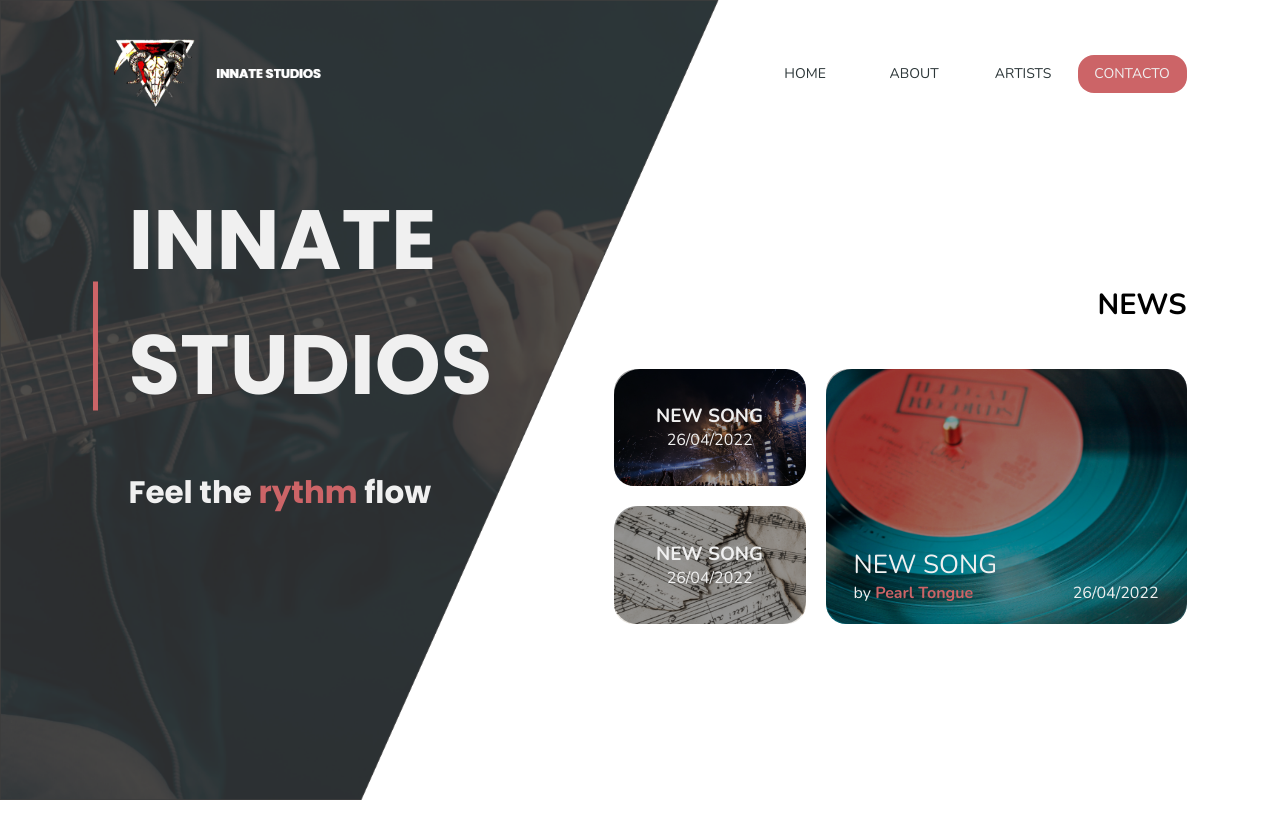
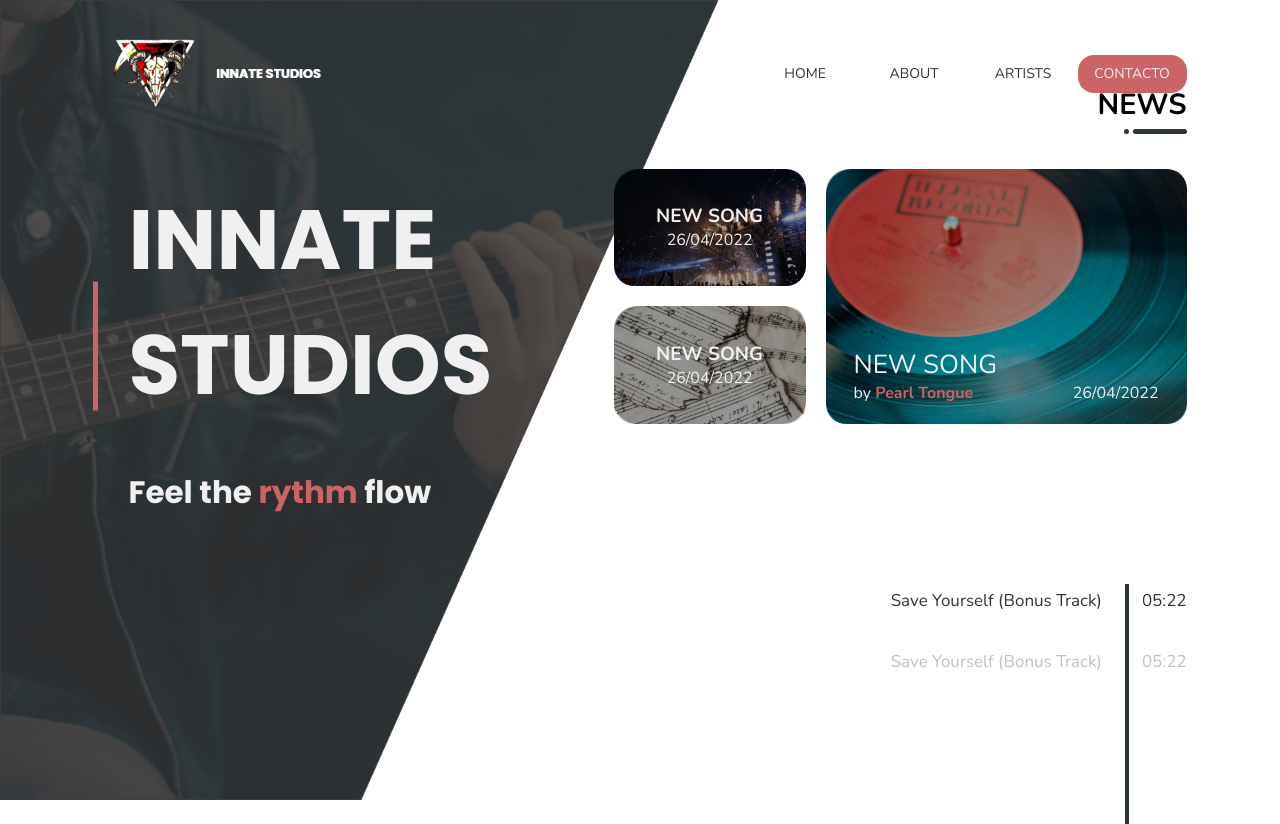
Before and after one commit to RodrigoMiguelRochaAnjos/innate-studios, a PHP site: page / in a window 1280 px wide. Before the commit the page ends 800 px from the top, so only its background shows below. Run offline with PHP 8.4, Linux system fonts and the light colour scheme.

Commit message:
music player (implementation)

```diff
--- a/css/master.css
+++ b/css/master.css
@@ -159,6 +159,35 @@ nav ul li a.c2a {
   text-align: right;
   font-size: 29px;
   font-weight: 700;
+  position: relative;
+  width: -webkit-fit-content;
+  width: -moz-fit-content;
+  width: fit-content;
+  margin-left: auto;
+}
+
+.content .content-right h1::after {
+  content: '';
+  display: block;
+  width: 60%;
+  height: 5px;
+  background: #2C3638;
+  right: 0;
+  bottom: -10px;
+  border-radius: 10px;
+  position: absolute;
+}
+
+.content .content-right h1::before {
+  content: '';
+  display: block;
+  width: 5px;
+  height: 5px;
+  background: #2C3638;
+  right: 65%;
+  bottom: -10px;
+  border-radius: 10px;
+  position: absolute;
 }
 
 .content .content-right .news {
@@ -268,4 +297,52 @@ nav ul li a.c2a {
   grid-row: 2 / span 1;
   width: 192px;
 }
+
+.content .content-right .music {
+  height: 50vh;
+  position: relative;
+}
+
+.content .content-right .music ul {
+  list-style-type: none;
+  padding: 0;
+  position: absolute;
+  right: 0;
+  bottom: 0;
+  padding-bottom: 100px;
+  height: 30%;
+  margin-bottom: 20%;
+  overflow: hidden;
+}
+
+.content .content-right .music ul li {
+  display: -webkit-box;
+  display: -ms-flexbox;
+  display: flex;
+  margin-bottom: 38px;
+  font-size: 17px;
+  color: #BCC1C2;
+}
+
+.content .content-right .music ul li .title {
+  padding-right: 20px;
+}
+
+.content .content-right .music ul li .time {
+  padding-left: 20px;
+}
+
+.content .content-right .music ul .music-selected {
+  color: #2C3638;
+}
+
+.content .content-right .music .bar {
+  width: 4px;
+  height: 60%;
+  background-color: #2C3638;
+  display: block;
+  position: absolute;
+  bottom: 0;
+  right: calc(5ch + 10px);
+}
 /*# sourceMappingURL=master.css.map */
--- a/index.html
+++ b/index.html
@@ -70,6 +70,21 @@
                         </div>
 
                     </div>
+
+                    <div class="music">
+                        <div class="bar"></div>
+                        <ul>
+                            <li class="music-selected"><div class="title">Save Yourself (Bonus Track)</div><div class="time">05:22</div></li>
+                            <li><div class="title">Save Yourself (Bonus Track)</div><div class="time">05:22</div></li>
+                            <li><div class="title">Save Yourself (Bonus Track)</div><div class="time">05:22</div></li>
+                            <li><div class="title">Save Yourself (Bonus Track)</div><div class="time">05:22</div></li>
+                            <li><div class="title">Save Yourself (Bonus Track)</div><div class="time">05:22</div></li>
+                            <li><div class="title">Save Yourself (Bonus Track)</div><div class="time">05:22</div></li>
+                            <li><div class="title">Save Yourself (Bonus Track)</div><div class="time">05:22</div></li>
+                            <li><div class="title">Save Yourself (Bonus Track)</div><div class="time">05:22</div></li>
+                            <li><div class="title">Save Yourself (Bonus Track)</div><div class="time">05:22</div></li>
+                        </ul>
+                    </div>
                 </div>
             </section>
         </div>
```
Also changed, not shown: css/master.scss (+65 -0 lines), 1 other file.
